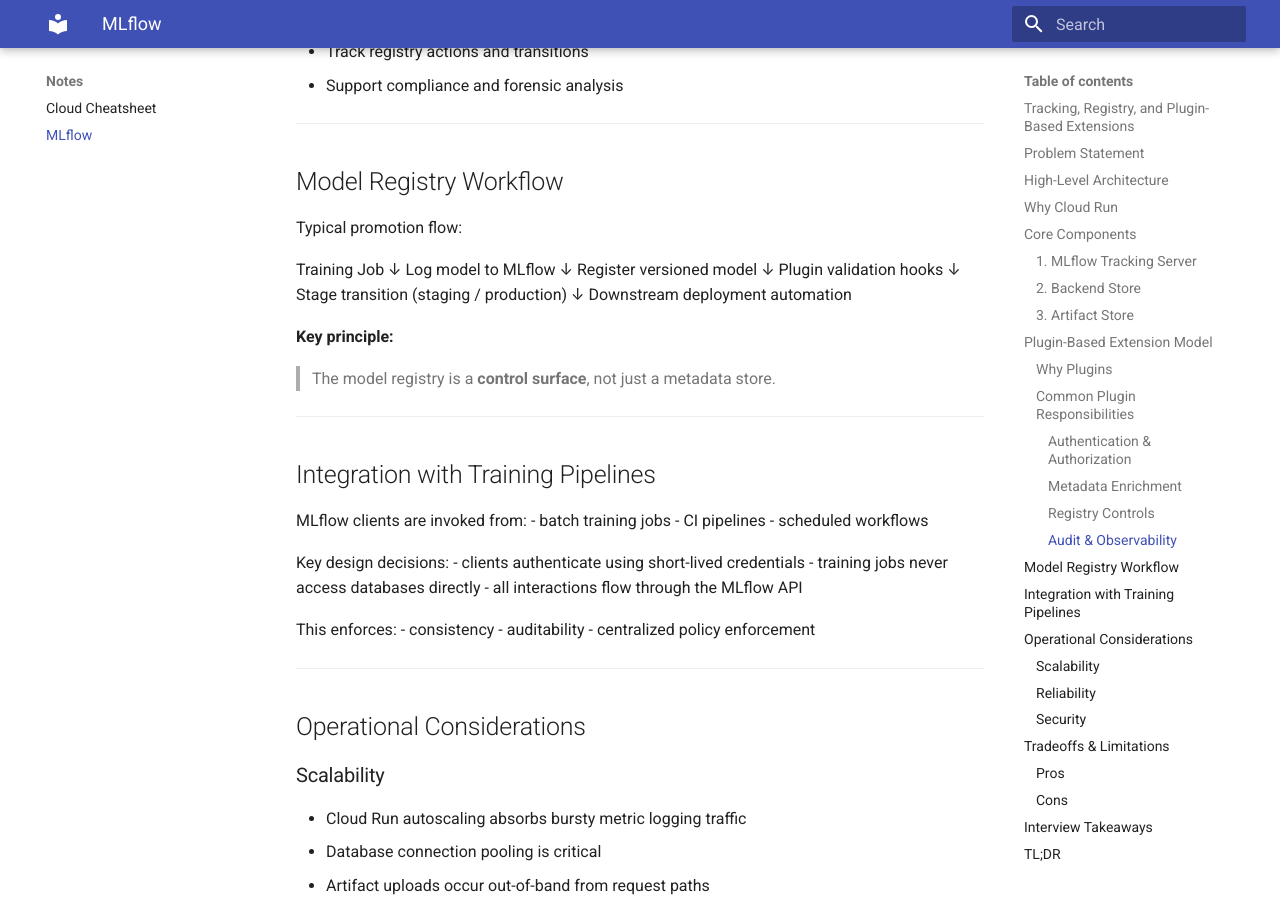
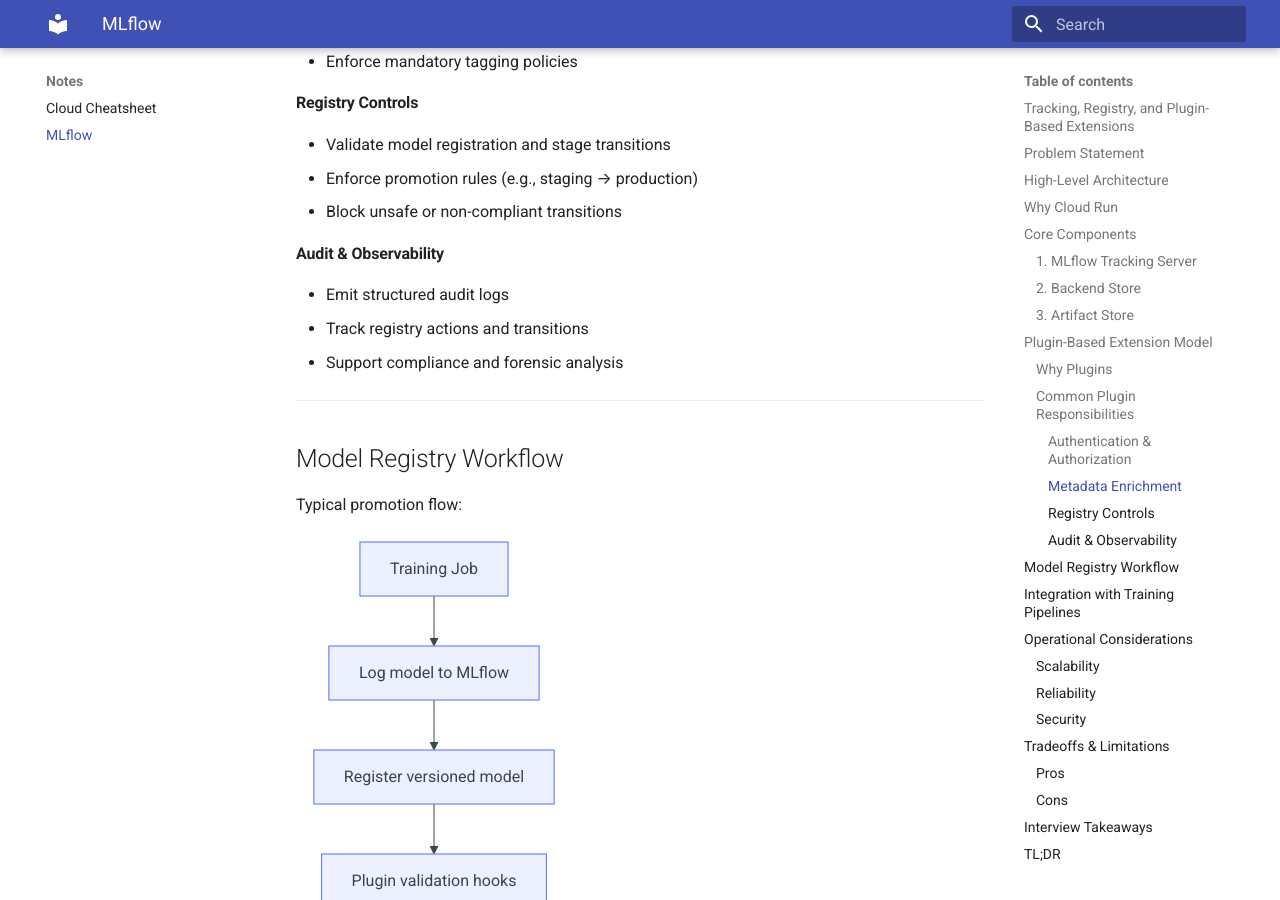
Before and after one commit to DJ92/interview-notes, an MkDocs documentation site: the page built from docs/notes/mlflow-cloud-run.md, in a window 1280 px wide and 900 px high, scrolled down 3418 px. Built offline with MkDocs 1.6.1 and Material for MkDocs 9.7.7, drawn with Linux system fonts in a browser that asks for light colours; part of the change alters nothing that is shown.

````diff
--- a/docs/notes/mlflow-cloud-run.md
+++ b/docs/notes/mlflow-cloud-run.md
@@ -5,6 +5,20 @@
 These notes describe a production-grade ML platform setup where **MLflow tracking and model registry**
 are deployed as a **Cloud Run service**, and extended via **custom plugins** to support
 enterprise workflows.
+
+```mermaid
+graph LR
+    subgraph Container [Cloud Run Container]
+        MLflow[MLflow Core]
+        Plugin[Custom Plugins]
+        MLflow <-->|Extends| Plugin
+    end
+
+    User[User / Pipelines] --> Container
+    Container -->|Enables| Enterprise[Enterprise Workflows]
+    style Plugin fill:#f9f,stroke:#333,stroke-width:2px
+```
+
 
 The emphasis is on **system architecture, extensibility, and operational tradeoffs** rather than
 tutorial-style deployment.
@@ -153,17 +167,15 @@ MLflow plugins are used to **extend core behavior without forking MLflow**.
 
 Typical promotion flow:
 
-Training Job
-↓
-Log model to MLflow
-↓
-Register versioned model
-↓
-Plugin validation hooks
-↓
-Stage transition (staging / production)
-↓
-Downstream deployment automation
+```mermaid
+graph TD
+    Job[Training Job] --> Log[Log model to MLflow]
+    Log --> Reg[Register versioned model]
+    Reg --> Hook[Plugin validation hooks]
+    Hook --> Stage[Stage transition<br>staging / production]
+    Stage --> Deploy[Downstream deployment automation]
+```
+
 
 **Key principle:**
 > The model registry is a **control surface**, not just a metadata store.
````
